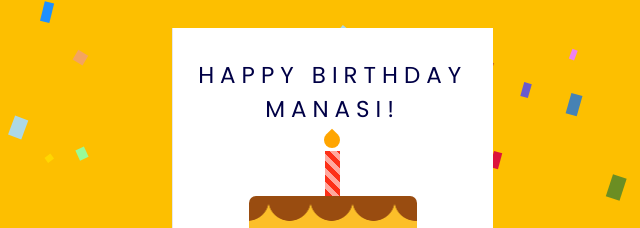
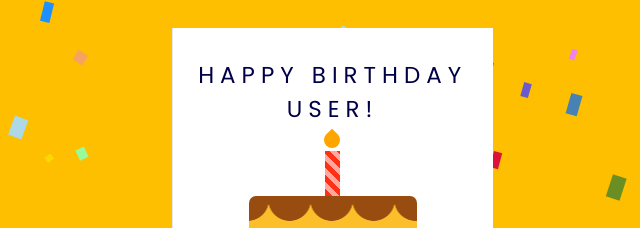
Before and after one commit to prayasdev/birthday-card, a plain HTML site: page index.html in a window 1280 px wide. Shown: the part 172-400 px from the top of the page, 468-1108 px from the left. Drawn offline with Linux system fonts and the light colour scheme.

Commit message:
Update index.html

```diff
--- a/index.html
+++ b/index.html
@@ -17,7 +17,7 @@
     <div class="card">
       <div class="outside">
         <div class="front">
-          <p>Happy Birthday Manasi!</p>
+          <p>Happy Birthday User!</p>
           <div class="cake">
             <div class="top-layer"></div>
             <div class="middle-layer"></div>
```
